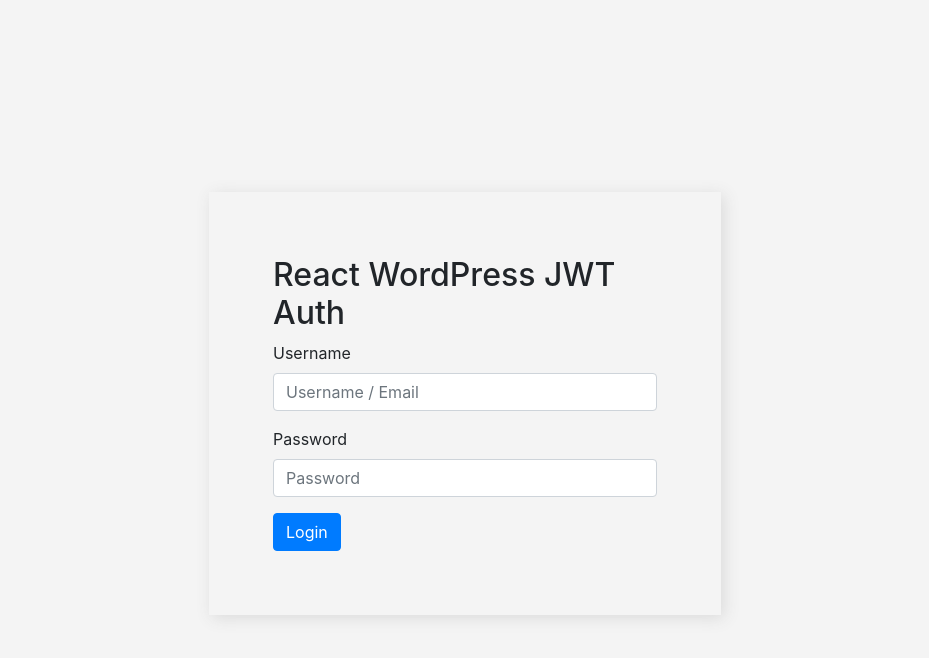
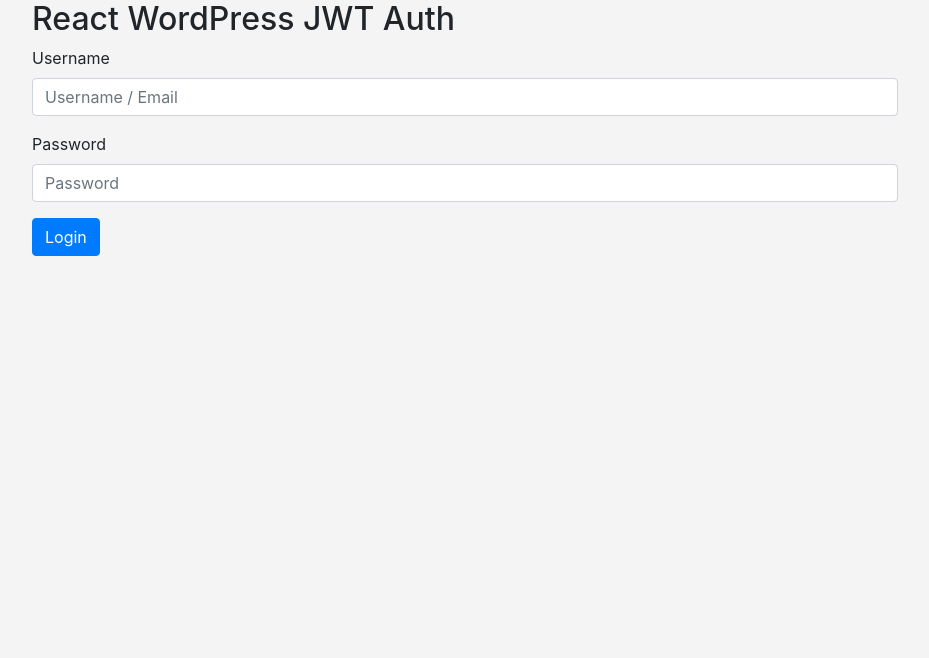
Before and after one commit to hussain-t/react-wordpress-jwt-auth, a React (Create React App) app: page / in a window 1280 px wide. Shown: the top 658 px of the page, without its empty margins (175-1104 px from the left). Built offline with nearby package versions, Linux system fonts and the light colour scheme.

Commit message:
Add form validations Store user data in localStorage Display loading an error message

```diff
--- a/package.json
+++ b/package.json
@@ -8,6 +8,7 @@
     "react": "^16.8.2",
     "react-bootstrap": "^1.0.0-beta.5",
     "react-dom": "^16.8.2",
+    "react-router-dom": "^4.3.1",
     "react-scripts": "2.1.5"
   },
   "scripts": {
--- a/src/App.js
+++ b/src/App.js
@@ -1,11 +1,11 @@
 import React, { Component } from 'react';
 
-import LoginForm from './components/LoginForm';
+import Router from './components/Router';
 
 class App extends Component {
   render() {
     return (
-      <LoginForm />
+      <Router />
     );
   }
 }
--- a/src/components/LoginForm.js
+++ b/src/components/LoginForm.js
@@ -1,12 +1,15 @@
 import React, { Component } from 'react'
-import { Form, Button } from 'react-bootstrap'
+import { Form, Button, Alert } from 'react-bootstrap'
 import axios from "axios";
 
 import { domain, API, endpoint } from '../config/app.json'
 
+const AUTH_TOKEN = 'AUTH_TOKEN';
+
 class LoginForm extends Component {
   state = {
     validate: false,
+    loading: false,
     username: '',
     password: '',
     error: '',
@@ -15,17 +18,30 @@
   handleLogin = event => {
     event.preventDefault();
     const { username, password } = this.state;
+    this.setState({ loading: true, validate: true, error: false });
     axios.post(domain.env.stage + API.WP + API.JWT + endpoint.token, {
       username,
       password
     })
-    .then(user => {
-      console.log(user)
-    })
-    .catch(error => {
-      console.error(error.response.data.message)
-      this.setState({ validate: true, error: error.response.data.message });
-    })
+    .then(user => this.handleLoginSuccess(user))
+    .catch(error => this.handleLoginFail(error))
+  }
+
+  handleLoginSuccess = user => {
+    localStorage.setItem(AUTH_TOKEN, JSON.stringify(user));
+    console.log('user', user)
+    this.setState({
+      validate: false,
+      loading: false,
+      username: '',
+      password: '',
+      error: ''
+    });
+    this.props.history.push('/profile');
+  }
+
+  handleLoginFail = error => {
+    this.setState({ validate: true, loading: false, error: 'Invslid username / password' });
   }
 
   handleUsername = username => {
@@ -36,10 +52,26 @@
     this.setState({ password });
   }
 
+  renderError() {
+    if (this.state.error) {
+      return (
+        <Alert variant="danger">
+          {this.state.error}
+        </Alert>
+      )
+    } else if (this.state.loading) {
+      return (
+        <Alert variant="primary">
+          Loading...
+        </Alert>
+      )
+    }
+  }
+
   render() {
     const { validate } = this.state;
     return (
-      <div className="login-container">
+      <div className="container">
         <Form
           method="POST"
           noValidate
@@ -56,7 +88,7 @@
               onChange={event => this.handleUsername(event.target.value)}
               value={this.state.username}
             />
-            <Form.Control.Feedback type="invalid">{this.state.error}</Form.Control.Feedback>
+            <Form.Control.Feedback type="invalid">Username cannot be empty!</Form.Control.Feedback>
           </Form.Group>
           <Form.Group controlId="password">
             <Form.Label>Password</Form.Label>
@@ -67,8 +99,9 @@
               onChange={event => this.handlePassword(event.target.value)}
               value={this.state.password}
             />
-            <Form.Control.Feedback type="invalid">{this.state.error}</Form.Control.Feedback>
+            <Form.Control.Feedback type="invalid">Password cannot be empty!</Form.Control.Feedback>
           </Form.Group>
+          {this.renderError()}
           <Button variant="primary" type="submit">
             Login
           </Button>
--- /dev/null
+++ b/src/components/NotFound.js
@@ -0,0 +1,7 @@
+import React from 'react'
+
+const NotFound = () => (
+  <h1>404! Page not fount!!!!</h1>
+)
+
+export default NotFound;
--- /dev/null
+++ b/src/components/Profile.js
@@ -0,0 +1,7 @@
+import React from 'react';
+
+const Profile = () => (
+  <div className="container">Hussain Thajutheen</div>
+)
+
+export default Profile;
--- /dev/null
+++ b/src/components/Router.js
@@ -0,0 +1,18 @@
+import React from "react";
+import { BrowserRouter, Route, Switch } from 'react-router-dom';
+
+import LoginForm from './LoginForm';
+import Profile from './Profile';
+import NotFound from './NotFound';
+
+const Router = () => (
+  <BrowserRouter>
+    <Switch>
+      <Route exact path="/" component={LoginForm} />
+      <Route path="/profile" component={Profile} />
+      <Route component={NotFound} />
+    </Switch>
+  </BrowserRouter>
+)
+
+export default Router;
--- a/src/index.css
+++ b/src/index.css
@@ -14,9 +14,10 @@
     monospace;
 }
 
-.login-container {
+.container {
   width: 70%;
   margin: 0 auto;
+  overflow: hidden;
 }
 
 .login-container form {
```
Also changed, not shown: 2 other files (tests, documents, lock files or other folders).
